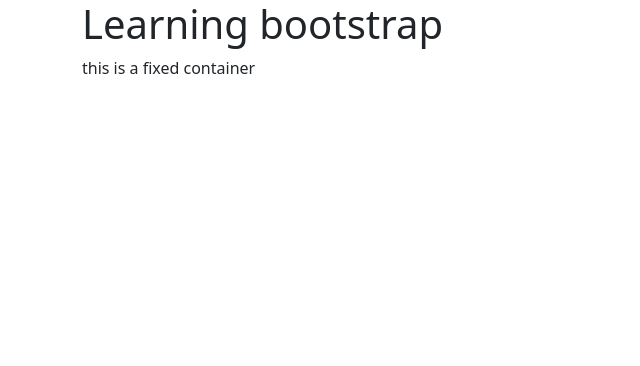
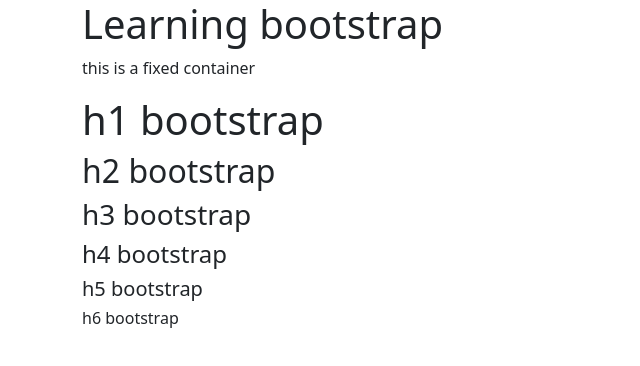
Before and after one commit to KNandhakumar/BootstrapMastery, a plain HTML site: page index.html in a window 1280 px wide. Shown: the whole page, without its empty margins (0-640 px from the left). Drawn offline with nearby package versions, Linux system fonts and the light colour scheme.

Commit message:
bootstrap typography

```diff
--- a/index.html
+++ b/index.html
@@ -12,6 +12,14 @@
         <!-- this is container class and anther container class is container-fluid -->
         <h1>Learning bootstrap</h1>
         <p>this is a fixed container</p>
+        <!-- typography -->
+         <!-- this class change for h1 to h6 class in typography -->
+         <p class="h1">h1 bootstrap</p>
+         <p class="h2">h2 bootstrap</p>
+         <p class="h3">h3 bootstrap</p>
+         <p class="h4">h4 bootstrap</p>
+         <p class="h5">h5 bootstrap</p>
+         <p class="h6">h6 bootstrap</p>
     </div>
     <!-- bootstrap script link -->
     <script src="https://cdn.jsdelivr.net/npm/bootstrap@5.3.3/dist/js/bootstrap.bundle.min.js" integrity="sha384-YvpcrYf0tY3lHB60NNkmXc5s9fDVZLESaAA55NDzOxhy9GkcIdslK1eN7N6jIeHz" crossorigin="anonymous"></script>
```
